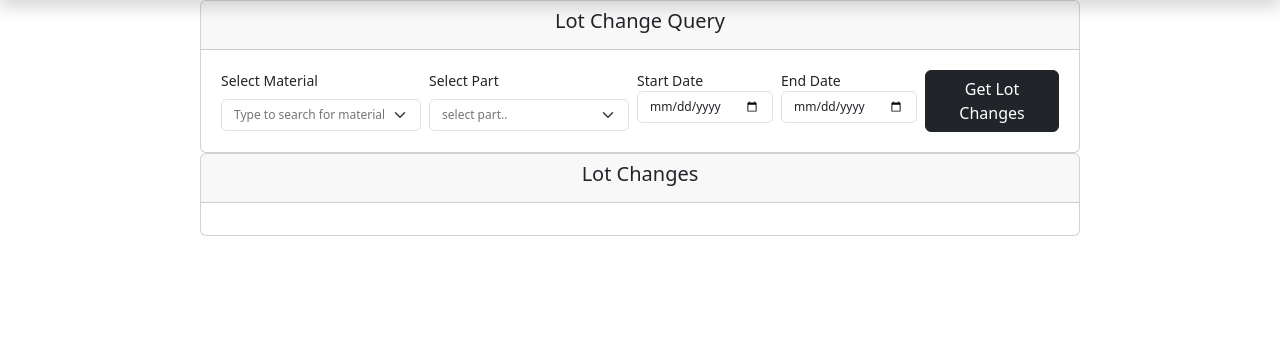
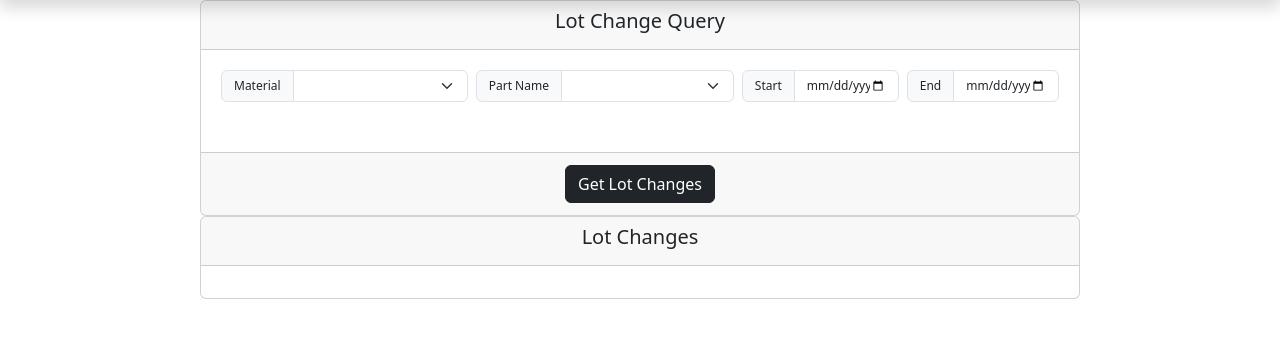
Before and after one commit to FredWhitman/Steinmetz, a PHP site: page /viewLotChanges.php in a window 1280 px wide. Shown: the part 48-386 px from the top of the page. Run offline with PHP 8.4, Linux system fonts and the light colour scheme; tables that the repository leaves empty or names only in its code hold one stand-in row (values such as "Sample post").

Commit message:
Update viewLotChanges.php

```diff
--- a/public/viewLotChanges.php
+++ b/public/viewLotChanges.php
@@ -8,6 +8,13 @@ $productObj = new products();
 $materialNames = $materialObj->get_MaterialName();
 $partNames = $productObj->get_PartNames();
 ?>
+
+<datalist id="partNames">
+    <?php foreach ($partNames as $row) {  ?> <option> <?php echo $row['ProductID']; ?> </option> <?php } ?>
+</datalist>
+<datalist id="material_Names">
+    <?php foreach ($materialNames as $row) {  ?> <option> <?php echo $row['MaterialName']; ?> </option> <?php } ?>
+</datalist>
 
 <!doctype html>
 
@@ -52,39 +59,33 @@ $partNames = $productObj->get_PartNames();
                             <div class="d-inline-flex justify-content-center">
                                 <div class="d-flex justify-content-center p-1">
                                     <div class="form-group">
-                                        <label for="materialName" class="form-label">Select Material</label>
-                                        <input type="text" class="form-select" list="material_Names" id="material_Name" name="selectedMaterial" placeholder="Type to search for material ...">
-                                        <datalist id="material_Names">
-                                            <?php foreach ($materialNames as $row) {  ?> <option> <?php echo $row['MaterialName']; ?> </option> <?php } ?>
-                                        </datalist>
+                                        <div class="input-group sm-1"><label for="Material_Name" class="input-group-text">Material</label><input class="form-select" type="text" list="material_Names" name="selectedMaterial" id="Matertial_Name" required></div>
                                     </div>
                                 </div>
                                 <div class="d-flex justify-content-center p-1">
                                     <div class="form-group">
-                                        <label for="partNumber" class="form-label">Select Part</label>
-                                        <input type="text" class="form-select" list="partNumbers" id="partNumber" name="selectedPart" placeholder="select part..">
-                                        <datalist id="partNumbers">
-                                            <?php foreach ($partNames as $row) {  ?> <option> <?php echo $row['ProductID']; ?> </option> <?php } ?>
-                                        </datalist>
+                                        <div class="input-group sm-3"><label class="input-group-text" style="font-size: .75rem" for="partName">Part Name</label><input type="text" tabindex="1" class="form-select form-control-sm" list="partNames" id="partName" name="selectedPart"></div>
                                     </div>
                                 </div>
                                 <div class="d-flex justify-content-center p-1">
                                     <div class="form-group">
-                                        <label for="">Start Date</label><input class="form-control" type="date" id="logDate1" name="date1">
+                                        <div class="input-group mb-3"><label class="input-group-text" for="startDate">Start</label><input class="form-control" type="date" tabindex="2" id="startDate" name="start_date"></div>
                                     </div>
                                 </div>
                                 <div class="d-flex justify-content-center p-1">
                                     <div class="form-group">
-                                        <label for="">End Date</label><input class="form-control" type="date" id="logDate2" name="date2">
-                                    </div>
-                                </div>
-                                <div class="d-flex justify-content-center p-1">
-                                    <div class="form-group">
-                                        <button type="sumbit" id="btn_getLotsChanges" name="viewLotChange" class="btn btn-dark">Get Lot Changes</button>
+                                        <div class="input-group mb-3"><label class="input-group-text" for="endDate">End</label><input class="form-control" type="date" tabindex="2" id="endDate" name="end_date"></div>
                                     </div>
                                 </div>
                             </div>
                         </form>
+                    </div>
+                </div>
+                <div class="card-footer">
+                    <div class="d-flex justify-content-center p-1">
+                        <div class="form-group">
+                            <button type="sumbit" id="btn_getLotChanges" name="viewLotChange" class="btn btn-dark">Get Lot Changes</button>
+                        </div>
                     </div>
                 </div>
             </div>
```
